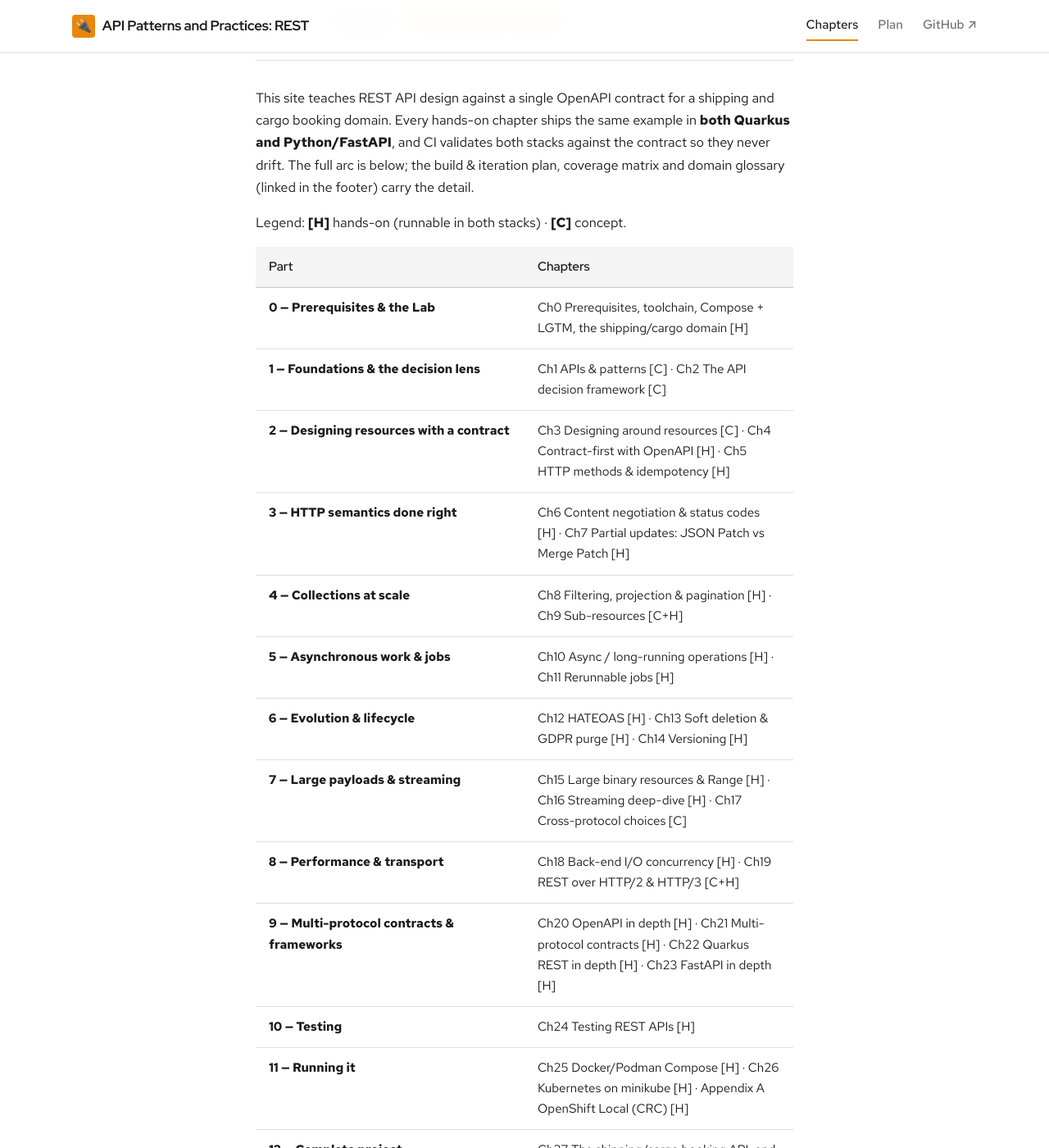
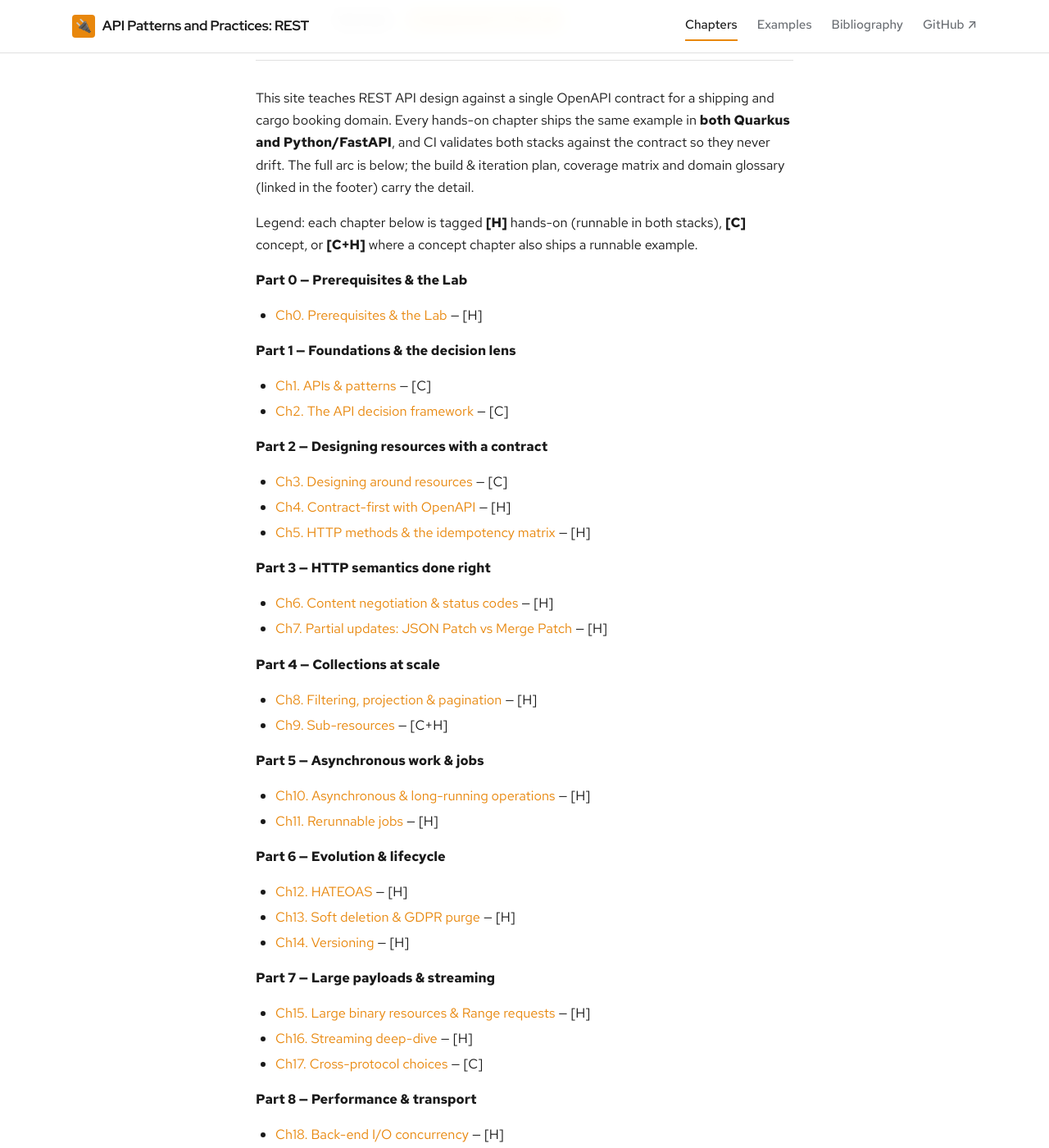
Before and after one commit to patterncatalyst/api-patterns-and-practices-rest, a Jekyll site: the page built from _docs/00-outline.md, in a window 1280 px wide and 1400 px high, scrolled down 291 px. Shown: the whole window at 82% size. Built offline with Jekyll 4.4.1, drawn with Linux system fonts in a browser that asks for light colours; some web fonts are replaced; some of the changed text lies outside the part shown.

Commit message:
docs(r07): site-polish — outline active links, Examples+Bibliography nav, index pages
- Outline: per-part bullet lists, every chapter an active /docs/ link, clean [H]/[C]/[C+H] tags
- Header nav: remove 'Plan' (still in footer), add 'Examples' + 'Bibliography'
- New /examples/ index (_example_pages/index.md): table of all 24 examples (source + chapter links, stack labels)
- New /bibliography/ page: table of the 5 reference books (Dynowski pub/year left '-' pending confirmation)
- Footer: add Bibliography link

````diff
--- a/_docs/00-outline.md
+++ b/_docs/00-outline.md
@@ -13,23 +13,76 @@
 plan, coverage matrix and domain glossary (linked in the footer) carry the
 detail.
 
-Legend: **[H]** hands-on (runnable in both stacks) · **[C]** concept.
+Legend: each chapter below is tagged **[H]** hands-on (runnable in both stacks),
+**[C]** concept, or **[C+H]** where a concept chapter also ships a runnable example.
 
-| Part | Chapters |
-|---|---|
-| **0 — Prerequisites & the Lab** | Ch0 Prerequisites, toolchain, Compose + LGTM, the shipping/cargo domain [H] |
-| **1 — Foundations & the decision lens** | Ch1 APIs & patterns [C] · Ch2 The API decision framework [C] |
-| **2 — Designing resources with a contract** | Ch3 Designing around resources [C] · Ch4 Contract-first with OpenAPI [H] · Ch5 HTTP methods & idempotency [H] |
-| **3 — HTTP semantics done right** | Ch6 Content negotiation & status codes [H] · Ch7 Partial updates: JSON Patch vs Merge Patch [H] |
-| **4 — Collections at scale** | Ch8 Filtering, projection & pagination [H] · Ch9 Sub-resources [C+H] |
-| **5 — Asynchronous work & jobs** | Ch10 Async / long-running operations [H] · Ch11 Rerunnable jobs [H] |
-| **6 — Evolution & lifecycle** | Ch12 HATEOAS [H] · Ch13 Soft deletion & GDPR purge [H] · Ch14 Versioning [H] |
-| **7 — Large payloads & streaming** | Ch15 Large binary resources & Range [H] · Ch16 Streaming deep-dive [H] · Ch17 Cross-protocol choices [C] |
-| **8 — Performance & transport** | Ch18 Back-end I/O concurrency [H] · Ch19 REST over HTTP/2 & HTTP/3 [C+H] |
-| **9 — Multi-protocol contracts & frameworks** | Ch20 OpenAPI in depth [H] · Ch21 Multi-protocol contracts [H] · Ch22 Quarkus REST in depth [H] · Ch23 FastAPI in depth [H] |
-| **10 — Testing** | Ch24 Testing REST APIs [H] |
-| **11 — Running it** | Ch25 Docker/Podman Compose [H] · Ch26 Kubernetes on minikube [H] · Appendix A OpenShift Local (CRC) [H] |
-| **12 — Complete project** | Ch27 The shipping/cargo booking API, end to end [H] |
+**Part 0 — Prerequisites & the Lab**
+
+- [Ch0. Prerequisites & the Lab](/docs/00-prerequisites-and-the-lab/) — [H]
+
+**Part 1 — Foundations & the decision lens**
+
+- [Ch1. APIs & patterns](/docs/01-apis-and-patterns/) — [C]
+- [Ch2. The API decision framework](/docs/02-api-decision-framework/) — [C]
+
+**Part 2 — Designing resources with a contract**
+
+- [Ch3. Designing around resources](/docs/03-designing-around-resources/) — [C]
+- [Ch4. Contract-first with OpenAPI](/docs/04-contract-first-openapi/) — [H]
+- [Ch5. HTTP methods & the idempotency matrix](/docs/05-http-methods-idempotency/) — [H]
+
+**Part 3 — HTTP semantics done right**
+
+- [Ch6. Content negotiation & status codes](/docs/06-content-negotiation-status-codes/) — [H]
+- [Ch7. Partial updates: JSON Patch vs Merge Patch](/docs/07-partial-updates/) — [H]
+
+**Part 4 — Collections at scale**
+
+- [Ch8. Filtering, projection & pagination](/docs/08-filtering-projection-pagination/) — [H]
+- [Ch9. Sub-resources](/docs/09-sub-resources/) — [C+H]
+
+**Part 5 — Asynchronous work & jobs**
+
+- [Ch10. Asynchronous & long-running operations](/docs/10-async-long-running-operations/) — [H]
+- [Ch11. Rerunnable jobs](/docs/11-rerunnable-jobs/) — [H]
+
+**Part 6 — Evolution & lifecycle**
+
+- [Ch12. HATEOAS](/docs/12-hateoas/) — [H]
+- [Ch13. Soft deletion & GDPR purge](/docs/13-soft-deletion-gdpr-purge/) — [H]
+- [Ch14. Versioning](/docs/14-versioning/) — [H]
+
+**Part 7 — Large payloads & streaming**
+
+- [Ch15. Large binary resources & Range requests](/docs/15-large-binary-resources-range/) — [H]
+- [Ch16. Streaming deep-dive](/docs/16-streaming-deep-dive/) — [H]
+- [Ch17. Cross-protocol choices](/docs/17-cross-protocol-choices/) — [C]
+
+**Part 8 — Performance & transport**
+
+- [Ch18. Back-end I/O concurrency](/docs/18-backend-io-concurrency/) — [H]
+- [Ch19. REST over HTTP/2 & HTTP/3](/docs/19-http2-http3/) — [C+H]
+
+**Part 9 — Multi-protocol contracts & framework deep-dives**
+
+- [Ch20. OpenAPI in depth](/docs/20-openapi-in-depth/) — [H]
+- [Ch21. Multi-protocol contracts](/docs/21-multi-protocol-contracts/) — [H]
+- [Ch22. Quarkus REST in depth](/docs/22-quarkus-rest-in-depth/) — [H]
+- [Ch23. FastAPI in depth](/docs/23-fastapi-in-depth/) — [H]
+
+**Part 10 — Testing**
+
+- [Ch24. Testing REST APIs](/docs/24-testing-rest-apis/) — [H]
+
+**Part 11 — Running it: Docker → minikube → CRC**
+
+- [Ch25. Local with Docker/Podman Compose](/docs/25-local-with-docker-compose/) — [H]
+- [Ch26. Kubernetes on minikube](/docs/26-kubernetes-on-minikube/) — [H]
+- [Appendix A. OpenShift Local (CRC)](/docs/99-appendix-a-openshift-crc/) — [H]
+
+**Part 12 — Complete project**
+
+- [Ch27. Complete project](/docs/27-complete-project/) — [H]
 
 Chapters are authored in release increments (r01–r06); see the iteration plan
 for what lands when. This page fills in as chapters are written.
--- /dev/null
+++ b/_example_pages/index.md
@@ -0,0 +1,55 @@
+---
+title: "Examples"
+layout: plan
+permalink: /examples/
+description: "Every runnable example in this repo, mapped to the chapter it supports."
+---
+
+Every hands-on chapter in this site has a matching runnable example under
+[`examples/`](https://github.com/{{ site.github_username }}/{{ site.github_repo }}/tree/main/examples)
+in the repo. Most examples ship **both** a Quarkus (Java) and a FastAPI
+(Python) implementation against the same OpenAPI contract; a few chapters are
+single-stack on purpose (Ch22 is a Quarkus REST deep-dive, Ch23 is its FastAPI
+counterpart), and the two deployment-tier examples (Ch26, Appendix A) deploy
+the same pair of services onto a cluster instead of adding a third stack.
+
+| Example | What it shows | Stacks | Chapter |
+|---|---|---|---|
+| [00-prerequisites](https://github.com/{{ site.github_username }}/{{ site.github_repo }}/tree/main/examples/00-prerequisites) | Toolchain pin — Quarkus + FastAPI health checks over Docker Compose | Both | [Ch0]({{ '/docs/00-prerequisites-and-the-lab/' | relative_url }}) |
+| [04-contract-first](https://github.com/{{ site.github_username }}/{{ site.github_repo }}/tree/main/examples/04-contract-first) | Contract-first anchor — shared OpenAPI/JSON Schema booking resource | Both | [Ch4]({{ '/docs/04-contract-first-openapi/' | relative_url }}) |
+| [05-http-methods-idempotency](https://github.com/{{ site.github_username }}/{{ site.github_repo }}/tree/main/examples/05-http-methods-idempotency) | HTTP methods & the idempotency matrix | Both | [Ch5]({{ '/docs/05-http-methods-idempotency/' | relative_url }}) |
+| [06-content-negotiation](https://github.com/{{ site.github_username }}/{{ site.github_repo }}/tree/main/examples/06-content-negotiation) | Content negotiation & status codes | Both | [Ch6]({{ '/docs/06-content-negotiation-status-codes/' | relative_url }}) |
+| [07-partial-updates](https://github.com/{{ site.github_username }}/{{ site.github_repo }}/tree/main/examples/07-partial-updates) | Partial updates — JSON Merge Patch vs. JSON Patch | Both | [Ch7]({{ '/docs/07-partial-updates/' | relative_url }}) |
+| [08-pagination](https://github.com/{{ site.github_username }}/{{ site.github_repo }}/tree/main/examples/08-pagination) | Filtering, projection & pagination | Both | [Ch8]({{ '/docs/08-filtering-projection-pagination/' | relative_url }}) |
+| [10-async-operations](https://github.com/{{ site.github_username }}/{{ site.github_repo }}/tree/main/examples/10-async-operations) | Async / long-running operations | Both | [Ch10]({{ '/docs/10-async-long-running-operations/' | relative_url }}) |
+| [11-rerunnable-jobs](https://github.com/{{ site.github_username }}/{{ site.github_repo }}/tree/main/examples/11-rerunnable-jobs) | Rerunnable, server-driven scheduled jobs | Both | [Ch11]({{ '/docs/11-rerunnable-jobs/' | relative_url }}) |
+| [12-hateoas](https://github.com/{{ site.github_username }}/{{ site.github_repo }}/tree/main/examples/12-hateoas) | HATEOAS — state-dependent `_links` | Both | [Ch12]({{ '/docs/12-hateoas/' | relative_url }}) |
+| [13-soft-delete-purge](https://github.com/{{ site.github_username }}/{{ site.github_repo }}/tree/main/examples/13-soft-delete-purge) | Soft deletion vs. GDPR purge | Both | [Ch13]({{ '/docs/13-soft-deletion-gdpr-purge/' | relative_url }}) |
+| [14-versioning](https://github.com/{{ site.github_username }}/{{ site.github_repo }}/tree/main/examples/14-versioning) | API versioning strategies | Both | [Ch14]({{ '/docs/14-versioning/' | relative_url }}) |
+| [15-range-requests](https://github.com/{{ site.github_username }}/{{ site.github_repo }}/tree/main/examples/15-range-requests) | Large binary resources & Range requests | Both | [Ch15]({{ '/docs/15-large-binary-resources-range/' | relative_url }}) |
+| [16-streaming](https://github.com/{{ site.github_username }}/{{ site.github_repo }}/tree/main/examples/16-streaming) | Three ways to stream a sequence of values incrementally | Both | [Ch16]({{ '/docs/16-streaming-deep-dive/' | relative_url }}) |
+| [18-concurrency](https://github.com/{{ site.github_username }}/{{ site.github_repo }}/tree/main/examples/18-concurrency) | Back-end I/O concurrency against a slow downstream dependency | Both | [Ch18]({{ '/docs/18-backend-io-concurrency/' | relative_url }}) |
+| [19-http2-http3](https://github.com/{{ site.github_username }}/{{ site.github_repo }}/tree/main/examples/19-http2-http3) | REST over HTTP/2 & HTTP/3 | Both | [Ch19]({{ '/docs/19-http2-http3/' | relative_url }}) |
+| [20-openapi-depth](https://github.com/{{ site.github_username }}/{{ site.github_repo }}/tree/main/examples/20-openapi-depth) | OpenAPI 3.1 in depth — JSON Schema-native components | Both | [Ch20]({{ '/docs/20-openapi-in-depth/' | relative_url }}) |
+| [21-multi-protocol-contracts](https://github.com/{{ site.github_username }}/{{ site.github_repo }}/tree/main/examples/21-multi-protocol-contracts) | Multi-protocol contracts — REST + events, one schema | Both | [Ch21]({{ '/docs/21-multi-protocol-contracts/' | relative_url }}) |
+| [22-quarkus-rest-depth](https://github.com/{{ site.github_username }}/{{ site.github_repo }}/tree/main/examples/22-quarkus-rest-depth) | Quarkus REST's build-time, zero-reflection parameter model | Quarkus only | [Ch22]({{ '/docs/22-quarkus-rest-in-depth/' | relative_url }}) |
+| [23-fastapi-depth](https://github.com/{{ site.github_username }}/{{ site.github_repo }}/tree/main/examples/23-fastapi-depth) | FastAPI's parameter model, the Quarkus deep-dive's corollary | FastAPI only | [Ch23]({{ '/docs/23-fastapi-in-depth/' | relative_url }}) |
+| [24-testing](https://github.com/{{ site.github_username }}/{{ site.github_repo }}/tree/main/examples/24-testing) | The test pyramid for the booking create/read surface | Both | [Ch24]({{ '/docs/24-testing-rest-apis/' | relative_url }}) |
+| [25-local-with-docker-compose](https://github.com/{{ site.github_username }}/{{ site.github_repo }}/tree/main/examples/25-local-with-docker-compose) | Full local dev substrate, with an OTel trace end to end | Both | [Ch25]({{ '/docs/25-local-with-docker-compose/' | relative_url }}) |
+| [26-minikube](https://github.com/{{ site.github_username }}/{{ site.github_repo }}/tree/main/examples/26-minikube) | The same two booking services on a minikube deployment tier | Both | [Ch26]({{ '/docs/26-kubernetes-on-minikube/' | relative_url }}) |
+| [27-complete-project](https://github.com/{{ site.github_username }}/{{ site.github_repo }}/tree/main/examples/27-complete-project) | One booking service assembling every prior chapter's pattern | Both | [Ch27]({{ '/docs/27-complete-project/' | relative_url }}) |
+| [99-appendix-a-openshift-crc](https://github.com/{{ site.github_username }}/{{ site.github_repo }}/tree/main/examples/99-appendix-a-openshift-crc) | The same two booking services on OpenShift Local (CRC) | Both | [Appendix A]({{ '/docs/99-appendix-a-openshift-crc/' | relative_url }}) |
+
+## Running an example
+
+Each directory is self-contained — a `README.md`, a `compose.yaml` (or
+`k8s/` / `helm/` for the two deployment-tier examples), and a `verify.sh` (or
+`run-minikube.sh` / `run-crc.sh`) that proves it against the shared
+`contracts/openapi/shipping-api.yaml`.
+
+```bash
+cd examples/04-contract-first
+./verify.sh
+```
+
+See [Prerequisites & the Lab]({{ '/docs/00-prerequisites-and-the-lab/' | relative_url }}) for the full toolchain setup.
--- a/_includes/footer.html
+++ b/_includes/footer.html
@@ -12,6 +12,7 @@
           <li><a href="{{ '/plans/iteration-plan/' | relative_url }}">Build &amp; iteration plan</a></li>
           <li><a href="{{ '/plans/coverage-matrix/' | relative_url }}">Coverage matrix</a></li>
           <li><a href="{{ '/plans/domain-glossary/' | relative_url }}">Domain glossary</a></li>
+          <li><a href="{{ '/bibliography/' | relative_url }}">Bibliography</a></li>
         </ul>
       </div>
       <div class="footer-col">
--- a/_includes/header.html
+++ b/_includes/header.html
@@ -7,8 +7,10 @@
     <nav class="site-nav" aria-label="Primary">
       <a href="{{ '/docs/00-outline/' | relative_url }}"
          {% if page.url contains '/docs/' %}aria-current="page"{% endif %}>Chapters</a>
-      <a href="{{ '/plans/iteration-plan/' | relative_url }}"
-         {% if page.url contains '/plans/' %}aria-current="page"{% endif %}>Plan</a>
+      <a href="{{ '/examples/' | relative_url }}"
+         {% if page.url contains '/examples/' %}aria-current="page"{% endif %}>Examples</a>
+      <a href="{{ '/bibliography/' | relative_url }}"
+         {% if page.url contains '/bibliography/' %}aria-current="page"{% endif %}>Bibliography</a>
       <a href="https://github.com/{{ site.github_username }}/{{ site.github_repo }}"
          rel="noopener">GitHub ↗</a>
     </nav>
````
Also changed, not shown: bibliography.md (added, +22 -0 lines).
